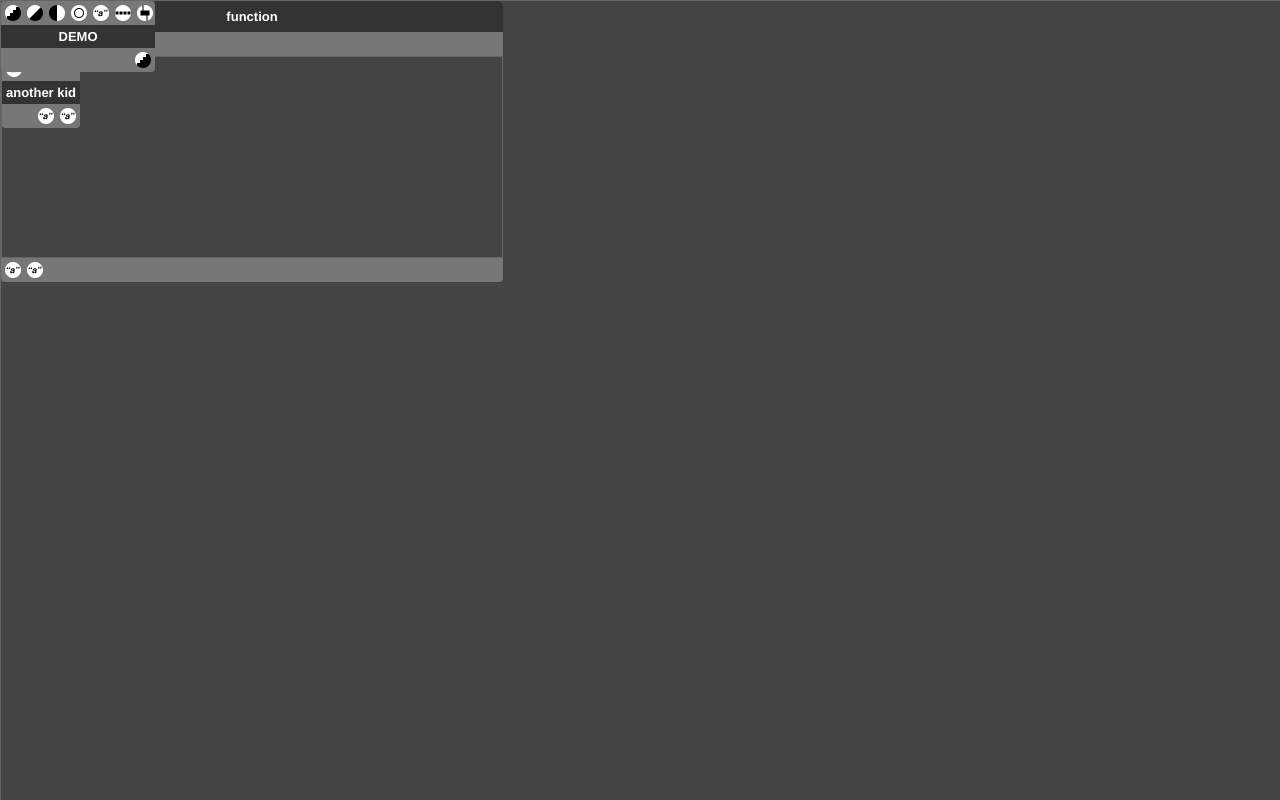
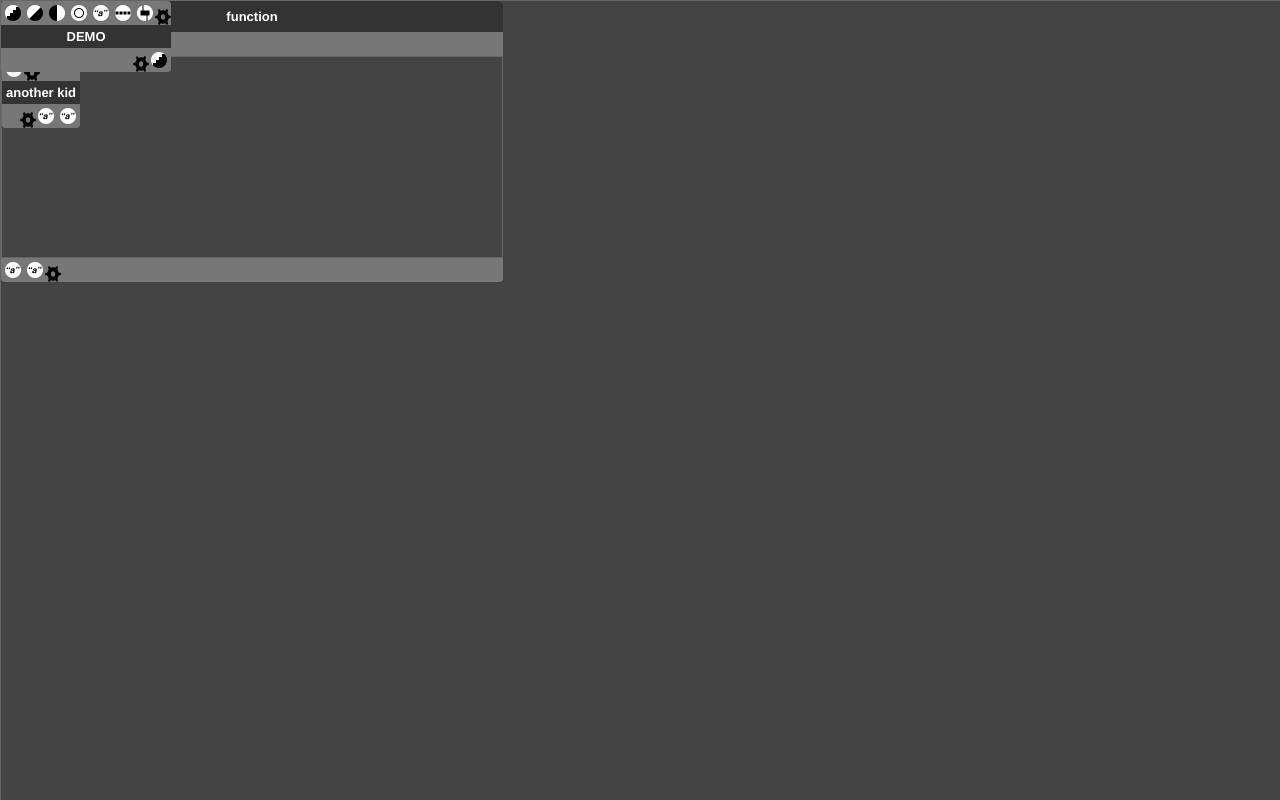
Before and after one commit to trbabb/ramen, a React (Create React App) app: page / in a window 1280 px wide. Shown: the top 800 px of the page. Built offline with nearby package versions, Linux system fonts and the light colour scheme.

Commit message:
Ports can be deleted

```diff
--- a/src/App.js
+++ b/src/App.js
@@ -61,7 +61,12 @@ class App extends React.Component {
             // in window coords
             port_coords  : new Map(),
 
-            showing_node_dialog : false
+            showing_node_dialog : false,
+
+            port_hovered: {
+              node_id: null,
+              port_id: null
+            }
         }
     }
 
@@ -128,6 +133,10 @@ class App extends React.Component {
             this.setState({showing_node_dialog : true})
             evt.preventDefault()
         }
+        if (evt.key === 'Delete' && this.state.port_hovered.port_id !== null) {
+          const ph = this.state.port_hovered;
+          this.setState(prevState => ({ ng: prevState.ng.removePort(ph.node_id, ph.port_id)}));
+        }
     }
 
 
@@ -144,6 +153,12 @@ class App extends React.Component {
         })
     }
 
+    onPortHovered = (node_id, port_id) => {
+      this.setState({ port_hovered: {
+        node_id,
+        port_id
+      }});
+    }
 
     onMouseMove = (evt) => {
         if (this.state.partial_link !== null) {
@@ -220,6 +235,7 @@ class App extends React.Component {
             onLinkDisconnected    : this.onLinkDisconnected,
             onPortClicked         : this.onPortClicked,
             onPortMoved           : this.onPortMoved,
+            onPortHovered         : this.onPortHovered,
             onLinkEndpointClicked : this.onLinkEndpointClicked
         }
         return (
--- a/src/NodeGraph.js
+++ b/src/NodeGraph.js
@@ -42,6 +42,35 @@ export class NodeGraph {
         }
 
         return ng
+    }
+
+    removePort(node_id, port_id) {
+      if (!this.nodes.has(node_id)) { return this }
+      var ng = _.clone(this)
+      var  n = this.nodes.get(node_id)
+      if (n.type_sig.type_ids.length - 1 < port_id) { return this }
+
+      // remove all existing links
+      if (n.port_links.has(port_id)) {
+        for (var link_id of n.port_links.get(port_id).values()) {
+          ng = ng.removeLink(link_id)
+        }
+      }
+
+      let updated_n_sinks = n.type_sig.n_sinks;
+      if (port_id < n.type_sig.n_sinks) {
+        updated_n_sinks--;
+      }
+      ng.nodes = ng.nodes.update(node_id, nData => {
+        const updatedData = Object.assign(new NodeData(), nData, {
+          type_sig: {
+            n_sinks: updated_n_sinks,
+            type_ids: nData.type_sig.type_ids.filter((v, idx) => idx !== port_id)
+          }
+        });
+        return updatedData;
+      });
+      return ng;
     }
 
 
--- a/src/mNode.js
+++ b/src/mNode.js
@@ -2,6 +2,7 @@ import React      from 'react';
 import Draggable  from 'react-draggable';
 import {Port}     from './mPort';
 import {NodeView} from './mNodeView';
+import {PortConfig} from './mPortConfig';
 
 
 // MNode is the React element for a language node.
@@ -44,10 +45,15 @@ export class MNode extends React.PureComponent {
                 direction     = {doSinks ? [0,-1] : [0,1]}
                 is_sink       = {doSinks}
                 onPortClicked = {that.props.mutation_callbacks.onPortClicked}
-                onPortMoved   = {that.props.mutation_callbacks.onPortMoved} />
+                onPortMoved   = {that.props.mutation_callbacks.onPortMoved}
+                onPortHovered   = {that.props.mutation_callbacks.onPortHovered} />
             z.push(p);
         });
         return z;
+    }
+
+    handlePortConfigClick () {
+
     }
 
 
@@ -57,6 +63,7 @@ export class MNode extends React.PureComponent {
                 <div className="FnHeader Function">
                     <div className="CallName Function">{this.props.node.name}</div>
                     {this.makePorts(false)}
+                    <PortConfig handlePortConfigClick={this.handlePortConfigClick}/>
                 </div>
                 <NodeView
                     ng={this.props.ng}
@@ -64,6 +71,7 @@ export class MNode extends React.PureComponent {
                     mutation_callbacks={this.props.mutation_callbacks}/>
                 <div className="PortGroup SinkPortGroup">
                     {this.makePorts(true)}
+                    <PortConfig handlePortConfigClick={this.handlePortConfigClick}/>
                 </div>
             </div>
         )
@@ -75,11 +83,13 @@ export class MNode extends React.PureComponent {
             <div className="MNode">
                 <div className="PortGroup SinkPortGroup">
                     {this.makePorts(true)}
+                    <PortConfig handlePortConfigClick={this.handlePortConfigClick}/>
                 </div>
                 <div className="CallName">
                     {this.props.node.name}
                 </div>
                 <div className="PortGroup SourcePortGroup">
+                  <PortConfig handlePortConfigClick={this.handlePortConfigClick}/>
                     {this.makePorts(false)}
                 </div>
             </div>
--- a/src/mPort.js
+++ b/src/mPort.js
@@ -76,6 +76,13 @@ export class Port extends React.PureComponent {
         }
     }
 
+    onMouseEnter = () => {
+      this.props.onPortHovered(this.props.node_id, this.props.port_id);
+    }
+
+    onMouseLeave = () => {
+      this.props.onPortHovered(null, null);
+    }
 
     render() {
         var classes = ["Port", this.props.is_sink ? "Sink" : "Source"]
@@ -88,6 +95,8 @@ export class Port extends React.PureComponent {
                 width={16} height={16}
                 className={classes.join(" ")}
                 draggable="false"
+                onMouseEnter={this.onMouseEnter}
+                onMouseLeave={this.onMouseLeave}
                 onClick={(evt) => {
                     var e = {node_id   : this.props.node_id,
                              port_id   : this.props.port_id,
--- /dev/null
+++ b/src/mPortConfig.js
@@ -0,0 +1,28 @@
+import React    from 'react';
+import ReactDOM from 'react-dom';
+import * as _   from 'lodash'
+
+import gearImg   from './resource/gear.png'
+
+export class PortConfig extends React.PureComponent {
+    render() {
+        var classes = ["port-config", this.props.is_sink ? "Sink" : "Source"]
+        return (
+            <img
+                src={gearImg}
+                width={16} height={16}
+                className={classes.join(" ")}
+                draggable="false"
+                onClick={(evt) => {
+                    var e = {node_id   : this.props.node_id,
+                             port_id   : this.props.port_id,
+                             elem      : this.elem,
+                             mouse_evt : evt}
+                    this.props.handlePortConfigClick(e);
+                }}
+                ref={(e) => {
+                    this.elem = e;
+                }} />
+        );
+    }
+}
```
Also changed, not shown: src/mNodeView.js (line endings or trailing spaces), src/resource/gear.png (added).
